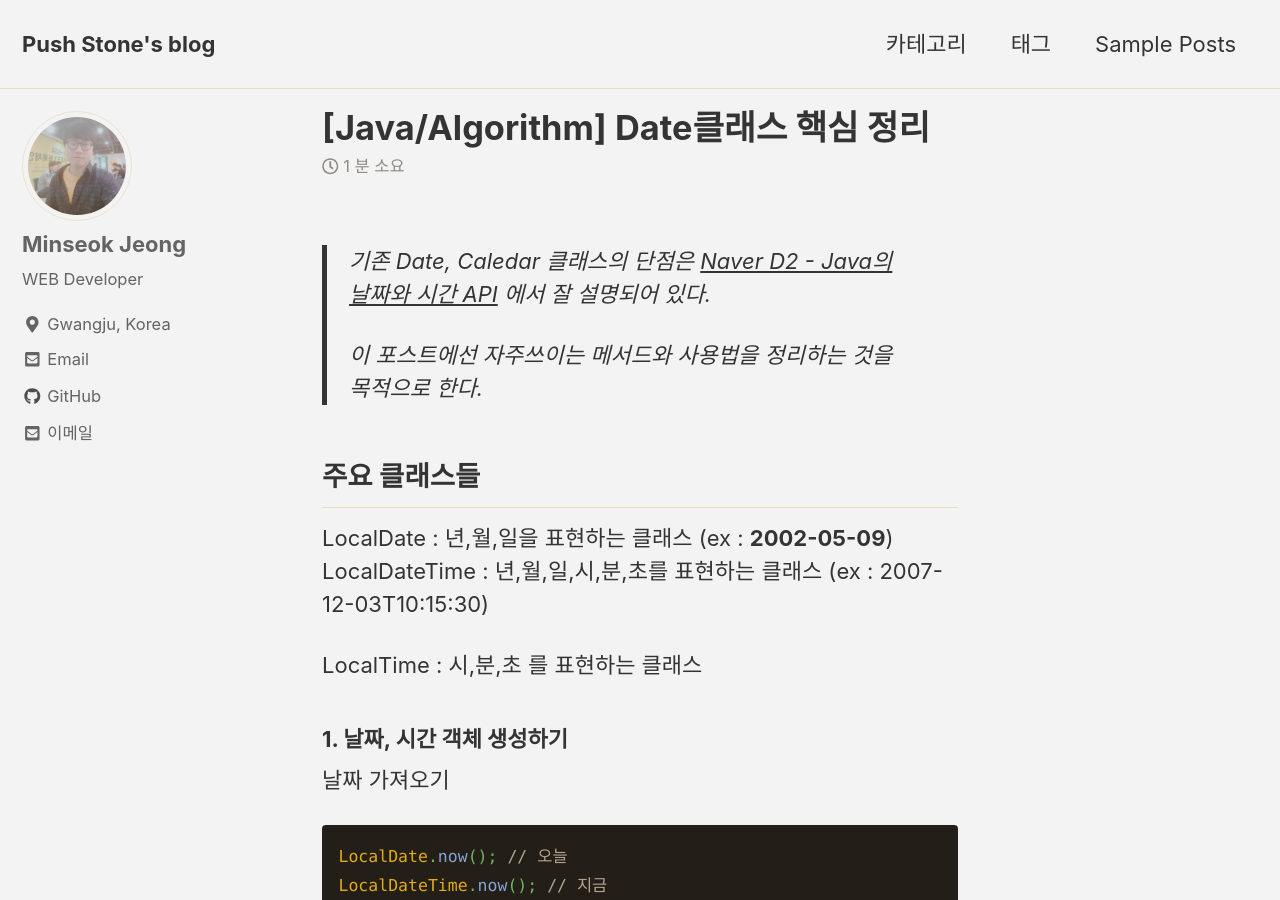
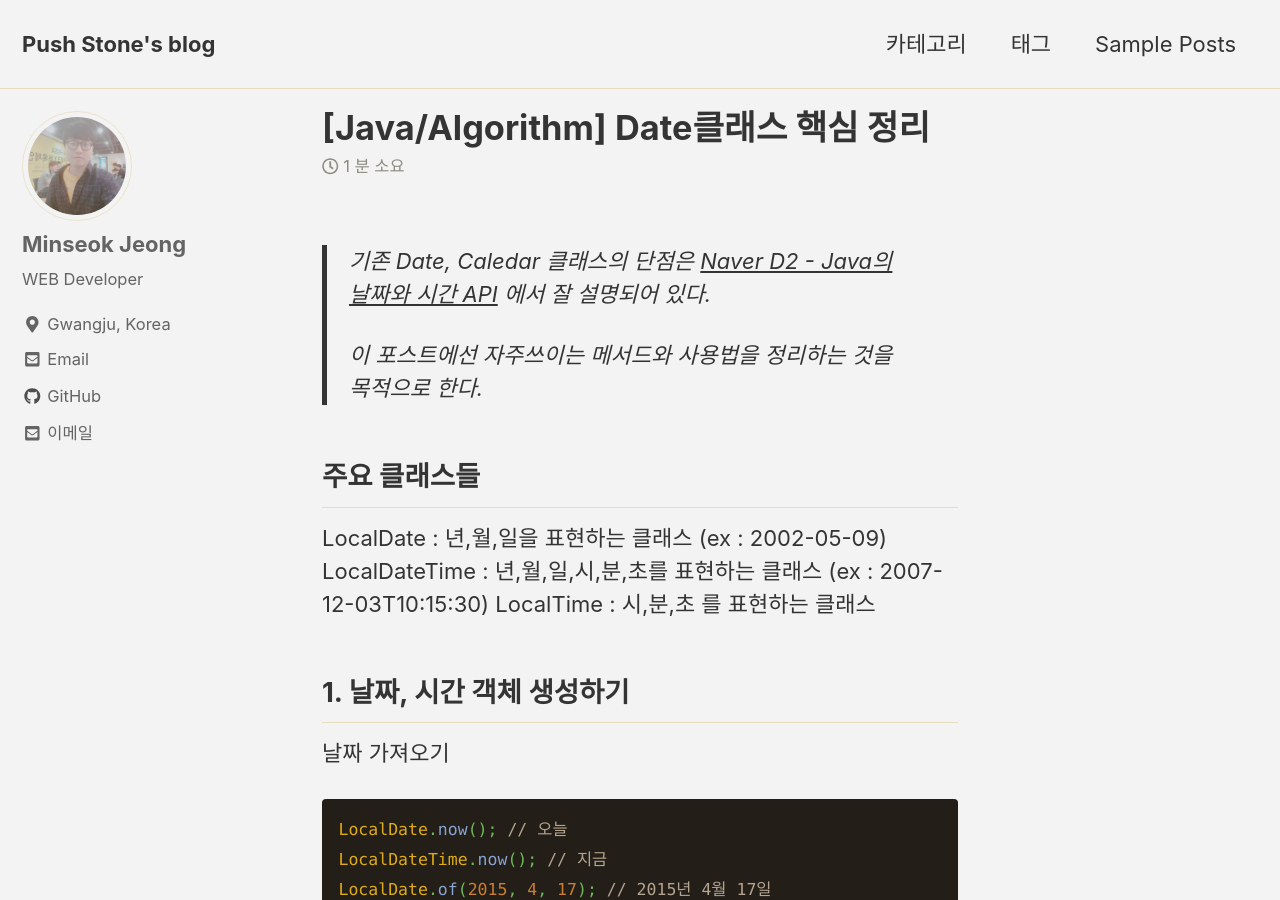
Before and after one commit to rlaehgns5399/blog, a Jekyll site: the page built from _posts/2019-03-16-자바-알고리즘-DATE정리.md, in a window 1280 px wide and 900 px high. Built offline with Jekyll 4.4.1, drawn with Linux system fonts in a browser that asks for light colours; cached includes are drawn as plain includes.

Commit message:
양식 수정

````diff
--- a/_posts/2019-03-16-자바-알고리즘-DATE정리.md
+++ b/_posts/2019-03-16-자바-알고리즘-DATE정리.md
@@ -11,14 +11,17 @@ categories: Java/Algorithm
 
 ## 주요 클래스들
 
-LocalDate : 년,월,일을 표현하는 클래스 (ex :  **2002-05-09**)
+LocalDate : 년,월,일을 표현하는 클래스 (ex :  2002-05-09)
 LocalDateTime : 년,월,일,시,분,초를 표현하는 클래스 (ex : 2007-12-03T10:15:30)
-
 LocalTime : 시,분,초 를 표현하는 클래스
 
 
 
-### 1. 날짜, 시간 객체 생성하기
+
+
+## 1. 날짜, 시간 객체 생성하기
+
+
 
 날짜 가져오기
 
@@ -28,6 +31,8 @@ LocalDateTime.now(); // 지금
 LocalDate.of(2015, 4, 17); // 2015년 4월 17일
 LocalDateTime.of(2015, 4, 17, 23, 23, 50); // 2015년 4월 17일 23시 23분 50초
 ```
+
+
 
 String -> LocalDateTime 날짜변환
 
@@ -45,7 +50,11 @@ LocalDateTime.parse("2010-11-25 12:30:00", DateTimeFormatter.ofPattern("yyyy-MM-
 
 
 
-### 2. 날짜와 시간 조작하기
+
+
+## 2. 날짜와 시간 조작하기
+
+
 
 날짜와 시간을 더하기거나 빼는 메소드
 
@@ -61,7 +70,13 @@ LocalDateTime targetDateTime2 = currentDateTime
 
 
 
-### 3. 날짜와 시간을 비교하는 메소드
+
+
+
+
+## 3. 날짜와 시간을 비교하는 메소드
+
+
 
 ```java
 LocalTime startTime = LocalTime.now();  // 23:52:35.603
@@ -80,7 +95,13 @@ startDateTime.isEqual(endDateTime);
 
 
 
-### 4. 시간 차이 계산하기
+
+
+
+
+## 4. 시간 차이 계산하기
+
+
 
 ChronoUnit클래스의 between(Temporal start, Temporal end) 메서드 사용
 
@@ -110,7 +131,17 @@ ChronoUnit.DAYS.between(startDate, endDate); // 결과 : 33 (1개월 3일)
 
 - `java.time.Duration` 클래스의 `between(Temporal start, Temporal end)` 메소드
 
-### 5. 날짜 포맷팅
+
+
+
+
+
+
+
+
+## 5. 날짜 포맷팅
+
+
 
 LocalDate, LocalTime, LocaDateTime 클래스의 `format(DateTimeFormatter formatter)`메소드를 사용해서 원하는 문자열로 변환시킬 수 있다.
 
@@ -122,7 +153,11 @@ String nowString = now.format(dateTimeFormatter);   // 결과 : 2016년 4월 2
 
 ---
 
+
+
 반대로 String을 포맷팅을 통해 시간 객체로 변환 할 수도 있다.
+
+
 
 String -> LocalDateTime 변환
 
@@ -130,6 +165,8 @@ String -> LocalDateTime 변환
 LocalDateTime.parse("2018-12-03T10:15:30"); // 2018-12-03T10:15:30
 LocalDateTime.parse("2019-03-15 12:30:00", DateTimeFormatter.ofPattern("yyyy-MM-dd HH:mm:ss")); // 2019-03-15T12:30
 ```
+
+
 
 LocalDateTime -> String 변환
 
@@ -141,6 +178,10 @@ String formatDateTime = now.format(formatter); // 2019-03-09 11:44:44
 
 
 
+
+
+
+
 참조 문서 :
 
 [[Document (Java Platform SE 8 ) - Oracle Docs](https://docs.oracle.com/javase/8/docs/api/org/w3c/dom/Document.html)]
````
